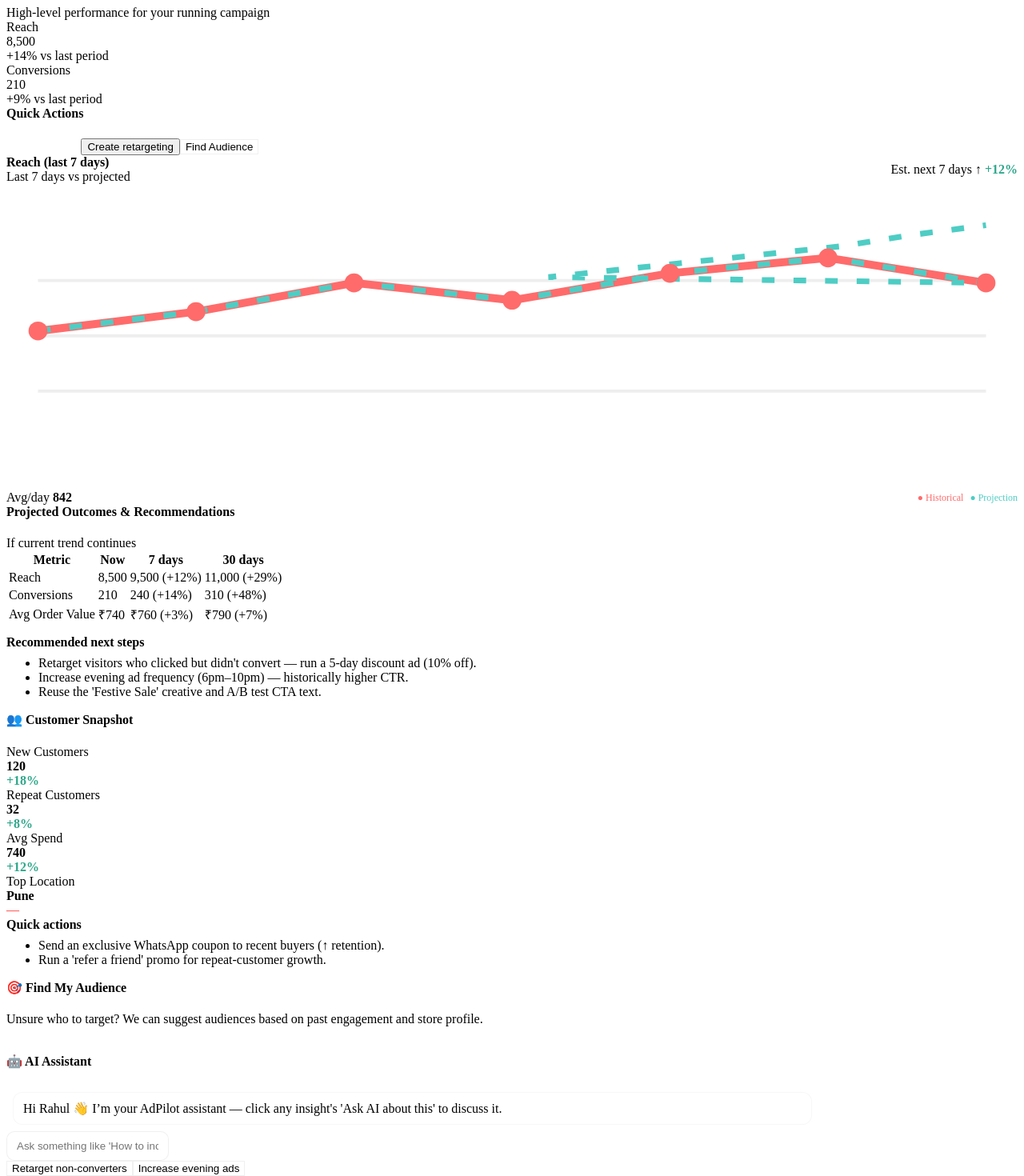
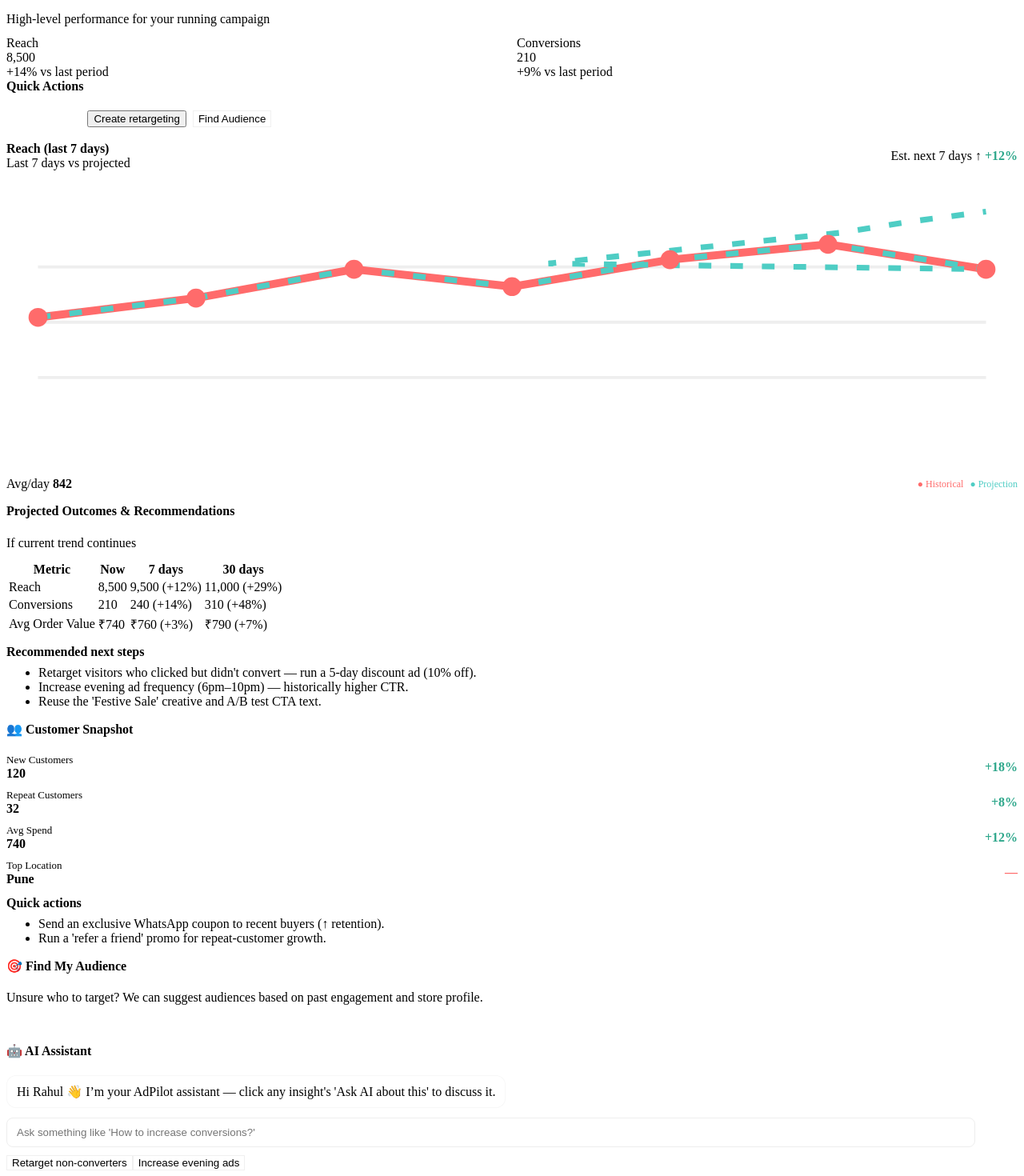
Before and after one commit to Divyansh-28/SMB_MVP, a Next.js app: page /dashboard in a window 1280 px wide. Shown: the part 460-1930 px from the top of the page at 80% size. Built offline with nearby package versions, Linux system fonts and the light colour scheme.

Commit message:
Update dashboard.js

```diff
--- a/pages/dashboard.js
+++ b/pages/dashboard.js
@@ -1,4 +1,3 @@
-// pages/dashboard.js
 import Navbar from "../components/Navbar";
 import InsightCard from "../components/InsightCard";
 import GraphCard from "../components/GraphCard";
@@ -51,7 +50,6 @@ export default function Dashboard() {
   const reachSeries = [{ label: "reach", values: [600, 700, 850, 760, 900, 980, 850] }];
   const reachProjection = [880, 920, 960, 1000, 1040, 1100, 1150];
 
-  // Chat state
   const [chatMessages, setChatMessages] = useState([
     { from: "bot", text: "Hi Rahul 👋 I’m your AdPilot assistant — click any insight's 'Ask AI about this' to discuss it." },
   ]);
@@ -85,7 +83,6 @@ export default function Dashboard() {
     if (el) el.focus();
   };
 
-  // Audience finder state
   const [audienceOpen, setAudienceOpen] = useState(false);
   const discoveredAudience = [
     { name: "Women 25-40 (Pune)", reasons: "High engagement with festival posts", estSize: "8k" },
@@ -100,16 +97,16 @@ export default function Dashboard() {
   return (
     <>
       <Navbar />
-      <main className="container" style={{ paddingTop: 22, paddingBottom: 60 }}>
+      <main className="container" style={{ paddingTop: 26 }}>
         <h2 className="page-title">Campaign Dashboard</h2>
 
-        {/* Actionable Insights */}
+        {/* ---------------- TOP: Actionable Insights (prominent) ---------------- */}
         <section style={{ marginBottom: 18 }}>
           <h3 style={{ color: "var(--primary-1)" }}>⚡ Actionable Insights</h3>
-          <div className="row g-3 mt-2">
+          <div className="grid cols-3" style={{ marginTop: 12 }}>
             {insights.map((ins, idx) => (
-              <div key={idx} className="col-12 col-md-6 col-lg-4">
               <InsightCard
+                key={idx}
                 title={ins.title}
                 detail={ins.detail}
                 action={ins.action}
@@ -117,23 +114,21 @@ export default function Dashboard() {
                 rationale={ins.rationale}
                 onChat={(t) => handleInsightChat(t)}
               />
-              </div>
             ))}
           </div>
         </section>
 
-        {/* Performance & side column */}
-        <section className="row g-3">
-          {/* Left/main column */}
-          <div className="col-12 col-lg-8">
+        {/* ---------------- MID: Performance & Projections ---------------- */}
+        <section style={{ marginTop: 22 }}>
+          <div className="grid" style={{ gridTemplateColumns: "1fr 340px", gap: 18 }}>
+            <div>
               <h3 style={{ color: "var(--primary-1)" }}>📈 Performance & Projections</h3>
 
-            <div className="row g-3 mt-2">
-              <div className="col-12 col-md-6">
+              <div className="grid cols-2" style={{ marginTop: 12 }}>
                 <div className="card">
                   <h4 style={{ marginTop: 0 }}>Summary</h4>
                   <div className="small">High-level performance for your running campaign</div>
-                  <div className="d-flex gap-3 mt-3">
+                  <div style={{ display: "flex", gap: 12, marginTop: 12 }}>
                     <div style={{ flex: 1 }}>
                       <div className="meta">Reach</div>
                       <div className="value">8,500</div>
@@ -146,29 +141,26 @@ export default function Dashboard() {
                     </div>
                   </div>
                 </div>
-              </div>
 
-              <div className="col-12 col-md-6">
                 <div className="card">
                   <h4 style={{ marginTop: 0 }}>Quick Actions</h4>
-                  <div className="d-flex flex-wrap gap-2 mt-2">
+                  <div style={{ display: "flex", gap: 8, marginTop: 10, flexWrap: "wrap" }}>
                     <button className="btn primary" onClick={() => alert("Boost action (demo)")}>Boost top ad</button>
                     <button className="btn" onClick={() => alert("Create retargeting (demo)")}>Create retargeting</button>
                     <button className="btn ghost" onClick={() => { setAudienceOpen(true); window.scrollTo({ top: 600, behavior: 'smooth' }); }}>Find Audience</button>
                   </div>
                 </div>
               </div>
-            </div>
 
-            <div className="mt-3">
+              <div style={{ marginTop: 18 }}>
                 <GraphCard title="Reach (last 7 days)" series={reachSeries} projection={reachProjection} />
               </div>
 
-            <div className="card mt-3">
+              <div style={{ marginTop: 16 }} className="card">
                 <h4 style={{ marginTop: 0 }}>Projected Outcomes & Recommendations</h4>
                 <div className="small">If current trend continues</div>
 
-              <table className="proj-table mt-2">
+                <table className="proj-table" style={{ marginTop: 12 }}>
                   <thead><tr><th>Metric</th><th>Now</th><th>7 days</th><th>30 days</th></tr></thead>
                   <tbody>
                     <tr><td>Reach</td><td>8,500</td><td className="proj-positive">9,500 (+12%)</td><td className="proj-positive">11,000 (+29%)</td></tr>
@@ -188,25 +180,25 @@ export default function Dashboard() {
               </div>
             </div>
 
-          {/* Right column */}
-          <aside className="col-12 col-lg-4">
+            {/* ---------------- RIGHT: Customer Snapshot, Audience Finder, Chat ---------------- */}
+            <aside>
               <div className="card">
                 <h4 style={{ marginTop: 0, color: "var(--accent-2)" }}>👥 Customer Snapshot</h4>
-              <div className="mt-2">
+                <div style={{ display: "grid", gap: 10, marginTop: 8 }}>
                   {customers.map((c, idx) => (
-                  <div key={idx} className="d-flex justify-content-between align-items-center mb-2">
+                    <div key={idx} style={{ display: "flex", justifyContent: "space-between", alignItems: "center" }}>
                       <div>
-                      <div className="small text-muted">{c.metric}</div>
-                      <div style={{ fontWeight: 700 }}>{c.value}</div>
+                        <div style={{ fontSize: 13, color: "var(--muted)" }}>{c.metric}</div>
+                        <div style={{ fontWeight: 700, fontSize: 16 }}>{c.value}</div>
                       </div>
-                    <div style={{ color: c.change > 0 ? "#2EA78B" : "#FF6B6B", fontWeight: 700 }}>
+                      <div style={{ textAlign: "right", color: c.change > 0 ? "#2EA78B" : "#FF6B6B", fontWeight: 700 }}>
                         {c.change > 0 ? `+${c.change}%` : c.change === 0 ? '—' : `${c.change}%`}
                       </div>
                     </div>
                   ))}
                 </div>
 
-              <div className="small mt-2">
+                <div style={{ marginTop: 12 }} className="small">
                   <strong>Quick actions</strong>
                   <ul style={{ marginTop: 8 }}>
                     <li>Send an exclusive WhatsApp coupon to recent buyers (↑ retention).</li>
@@ -215,44 +207,45 @@ export default function Dashboard() {
                 </div>
               </div>
 
-            {/* Audience Finder */}
-            <div className="card mt-3">
+              {/* Audience Finder (inline, toggles open) */}
+              <div style={{ marginTop: 14 }} className="card">
                 <h4 style={{ marginTop: 0 }}>🎯 Find My Audience</h4>
                 <p className="small">Unsure who to target? We can suggest audiences based on past engagement and store profile.</p>
 
                 {!audienceOpen && (
-                <div className="mt-2">
+                  <div style={{ marginTop: 10 }}>
                     <button className="btn primary" onClick={() => setAudienceOpen(true)}>Discover my audience</button>
                   </div>
                 )}
 
                 {audienceOpen && (
-                <div className="mt-2">
+                  <div style={{ marginTop: 12, display: "grid", gap: 10 }}>
                     {discoveredAudience.map((d, i) => (
-                    <div key={i} className="d-flex justify-content-between align-items-center p-2 mb-2" style={{ background: "#fff", borderRadius: 8 }}>
+                      <div key={i} style={{ display: "flex", justifyContent: "space-between", alignItems: "center", padding: 10, borderRadius: 8, background: "#fff" }}>
                         <div>
                           <div style={{ fontWeight: 700 }}>{d.name}</div>
-                        <div className="small text-muted">{d.reasons} • est. {d.estSize}</div>
+                          <div className="small">{d.reasons} • est. {d.estSize}</div>
                         </div>
-                      <div className="d-flex flex-column gap-2">
+                        <div style={{ display: "flex", flexDirection: "column", gap: 8, alignItems: "flex-end" }}>
                           <button className="btn" onClick={() => applyAudience(d)}>Use</button>
                           <button className="btn ghost" onClick={() => alert(`Previewing audience "${d.name}" (demo).`)}>Preview</button>
                         </div>
                       </div>
                     ))}
-                  <div className="text-center mt-2">
-                    <button className="btn ghost" onClick={() => setAudienceOpen(false)}>Close</button>
+
+                    <div style={{ textAlign: "center", marginTop: 8 }}>
+                      <button className="btn ghost" onClick={() => { setAudienceOpen(false); }}>Close</button>
                     </div>
                   </div>
                 )}
               </div>
 
               {/* Chat assistant */}
-            <div className="card mt-3">
+              <div style={{ marginTop: 14 }} className="card">
                 <h4 style={{ marginTop: 0 }}>🤖 AI Assistant</h4>
-              <div ref={chatBoxRef} style={{ maxHeight: 260, overflowY: "auto", padding: 8, borderRadius: 8 }}>
+                <div className="chat-box" ref={chatBoxRef} id="chatbox">
                   {chatMessages.map((m, i) => (
-                  <div key={i} className={`d-flex ${m.from === "user" ? "justify-content-end" : "justify-content-start"} mb-2`}>
+                    <div key={i} style={{ display: "flex", justifyContent: m.from === "user" ? "flex-end" : "flex-start", marginBottom: 8 }}>
                       <div style={{
                         maxWidth: "78%",
                         padding: "10px 12px",
@@ -266,18 +259,18 @@ export default function Dashboard() {
                   ))}
                 </div>
 
-              <form onSubmit={handleSend} className="d-flex gap-2 mt-3">
-                <input name="chat-input" value={input} onChange={(e) => setInput(e.target.value)}
-                  placeholder="Ask something like 'How to increase conversions?'" className="form-control" />
+                <form onSubmit={handleSend} style={{ display: "flex", gap: 8, marginTop: 12 }}>
+                  <input name="chat-input" value={input} onChange={(e) => setInput(e.target.value)} placeholder="Ask something like 'How to increase conversions?'" style={{ flex: 1, padding: "10px 12px", borderRadius: 8, border: "1px solid #eee" }} />
                   <button className="btn primary">Send</button>
                 </form>
 
-              <div className="small suggestions mt-2 d-flex gap-2 flex-wrap">
+                <div className="small suggestions" style={{ marginTop: 10 }}>
                   <button className="btn ghost" onClick={(e) => { e.preventDefault(); sendUserMessage('Retarget non-converters with 10% discount'); }}>Retarget non-converters</button>
                   <button className="btn ghost" onClick={(e) => { e.preventDefault(); sendUserMessage('Increase evening frequency'); }}>Increase evening ads</button>
                 </div>
               </div>
             </aside>
+          </div>
         </section>
       </main>
     </>
```
Lines whose indentation alone changed are shown as unchanged.
